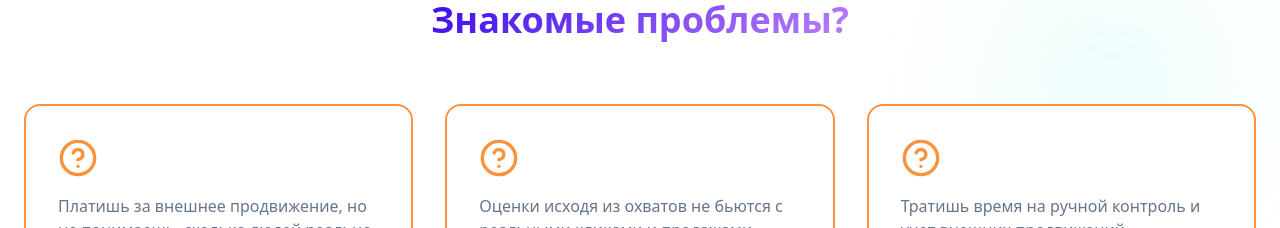
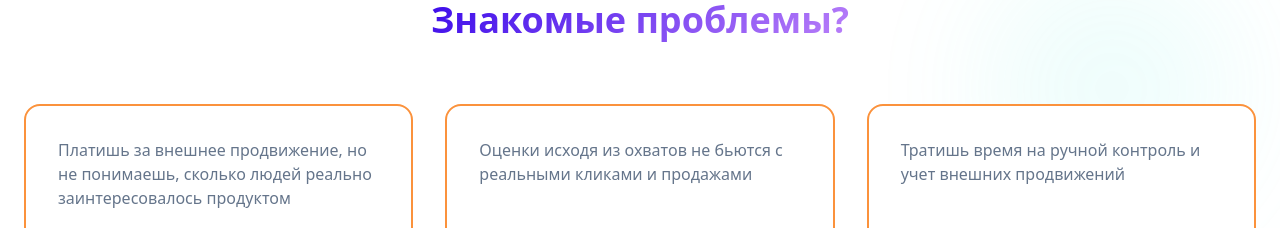
Before and after one commit to avkatunin/vneshka-pro-landing, a React (Vite) app: page / in a window 1280 px wide. Shown: the part 880-1108 px from the top of the page. Built offline with nearby package versions, Linux system fonts and the light colour scheme; the HTML template or start-up script is replaced by a standard one.

Commit message:
Reverted to commit d88883befecdd6cd95f54d8baad52019e9bb5f39

```diff
--- a/src/components/ProblemsSection.tsx
+++ b/src/components/ProblemsSection.tsx
@@ -1,5 +1,3 @@
-import { HelpCircle } from "lucide-react";
-
 const ProblemsSection = () => {
   const problems = [
     "Платишь за внешнее продвижение, но не понимаешь, сколько людей реально заинтересовалось продуктом",
@@ -27,7 +25,6 @@ const ProblemsSection = () => {
               key={index}
               className="p-6 sm:p-8 rounded-2xl bg-background border-2 border-orange-400 hover:shadow-card transition-all duration-300 hover:-translate-y-2"
             >
-              <HelpCircle className="w-8 h-8 sm:w-10 sm:h-10 text-orange-400 mb-4" />
               <p className="text-sm sm:text-base text-muted-foreground leading-relaxed">
                 {problem}
               </p>
--- a/src/components/SolutionSection.tsx
+++ b/src/components/SolutionSection.tsx
@@ -1,4 +1,3 @@
-import { CheckCircle } from "lucide-react";
 import addSkuVideo from "@/assets/add-sku.mp4";
 import step12Video from "@/assets/step-1-2.mp4";
 import dlinkVideo from "@/assets/dlink.mp4";
@@ -142,7 +141,6 @@ const SolutionSection = () => {
               key={index}
               className={`p-6 sm:p-8 rounded-2xl sm:rounded-3xl bg-card border-2 border-cyan-400 hover-lift transition-all duration-300 backdrop-blur-sm fade-in-up stagger-${index + 1}`}
             >
-              <CheckCircle className="w-8 h-8 sm:w-10 sm:h-10 text-cyan-400 mb-4" />
               <p className="text-sm sm:text-base text-muted-foreground leading-relaxed">
                 {benefit}
               </p>
```
